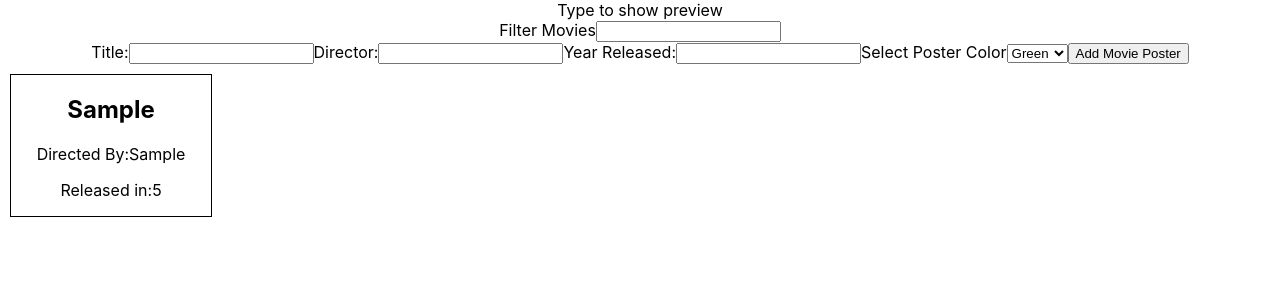
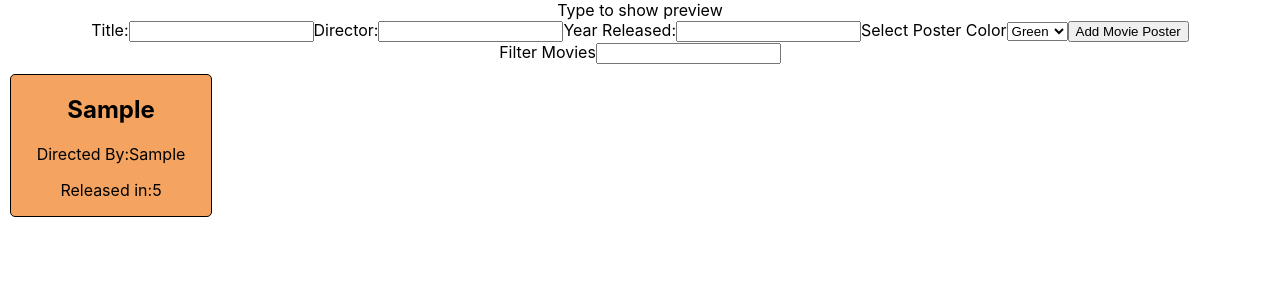
Before and after one commit to KhaymanaKing/movie-list-maker-react, a React (Create React App) app: page / in a window 1280 px wide. Both pictures are taken after typing "Sample", "Sample", "5" into the empty fields and a click on the button "Add Movie Poster". Shown: the top 300 px of the page. Built offline with nearby package versions, Linux system fonts and the light colour scheme.

Commit message:
saving before lunch

```diff
--- a/src/App.css
+++ b/src/App.css
@@ -33,9 +33,10 @@
   justify-content: center;
   flex-wrap: wrap;
 }
-.movie {
+div.movie {
   width: 200px;
   margin: 10px;
   border: solid 1px black;
-  border-radius: 5;
+  border-radius: 5px;
+  background-color: sandybrown;
 }
--- a/src/App.js
+++ b/src/App.js
@@ -57,10 +57,6 @@ function App() {
             : <div> Type to show preview</div>
         }
       </div>
-      <div>
-        Filter Movies
-        <input onChange={(e) => setFilterQuery(e.target.value)}/>
-      </div>
       <MovieForm
         submitMovie={submitMovie}
         movieTitle={movieTitle}
@@ -72,6 +68,10 @@ function App() {
         movieColor={movieColor}
         setMovieColor={ setMovieColor}
       />
+      <div>
+        Filter Movies
+        <input onChange={(e) => setFilterQuery(e.target.value)}/>
+      </div>
       <MovieList
         movies={ filterQuery ? filteredMovies : allMovies }
         handleDeleteMovie={handleDeleteMovie}/>
--- a/src/MovieForm.js
+++ b/src/MovieForm.js
@@ -19,10 +19,10 @@ export default function MovieForm(movieInfo) {
         <label>
             Select Poster Color
           <select required value ={movieInfo.movieColor} onChange={(e) => movieInfo.setMovieColor(e.target.value)}>
-            <option value='#7FFFD4'>Green</option>
-            <option value='#1E90FF'>Blue</option>
-            <option value='#FF6347'>Red</option>
-            <option value='#8B008B'>Purple</option>
+            <option value='7FFFD4'>Green</option>
+            <option value='1E90FF'>Blue</option>
+            <option value='FF6347'>Red</option>
+            <option value='8B008B'>Purple</option>
           </select>
         </label>
         <button>Add Movie Poster</button>
```
